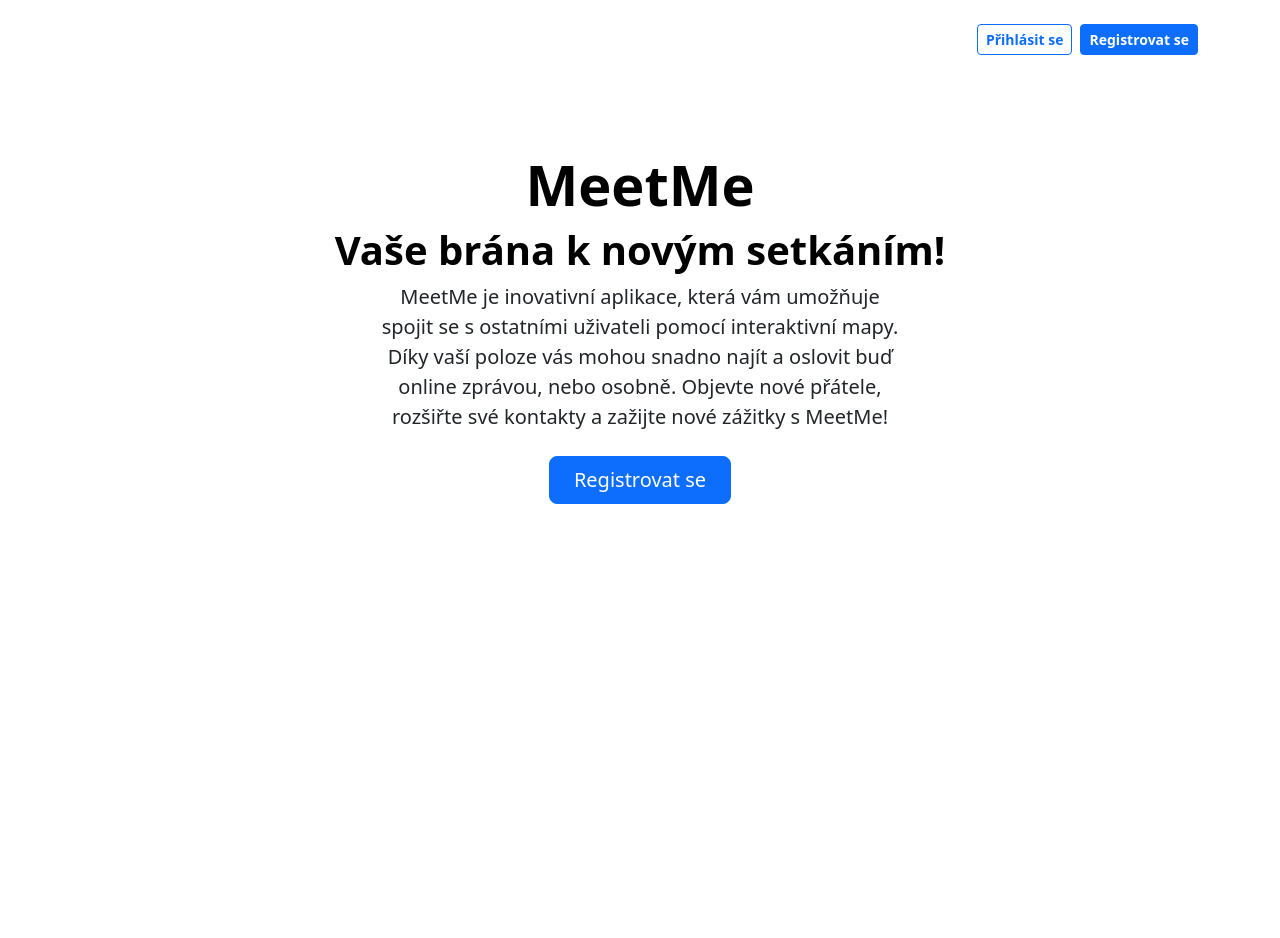
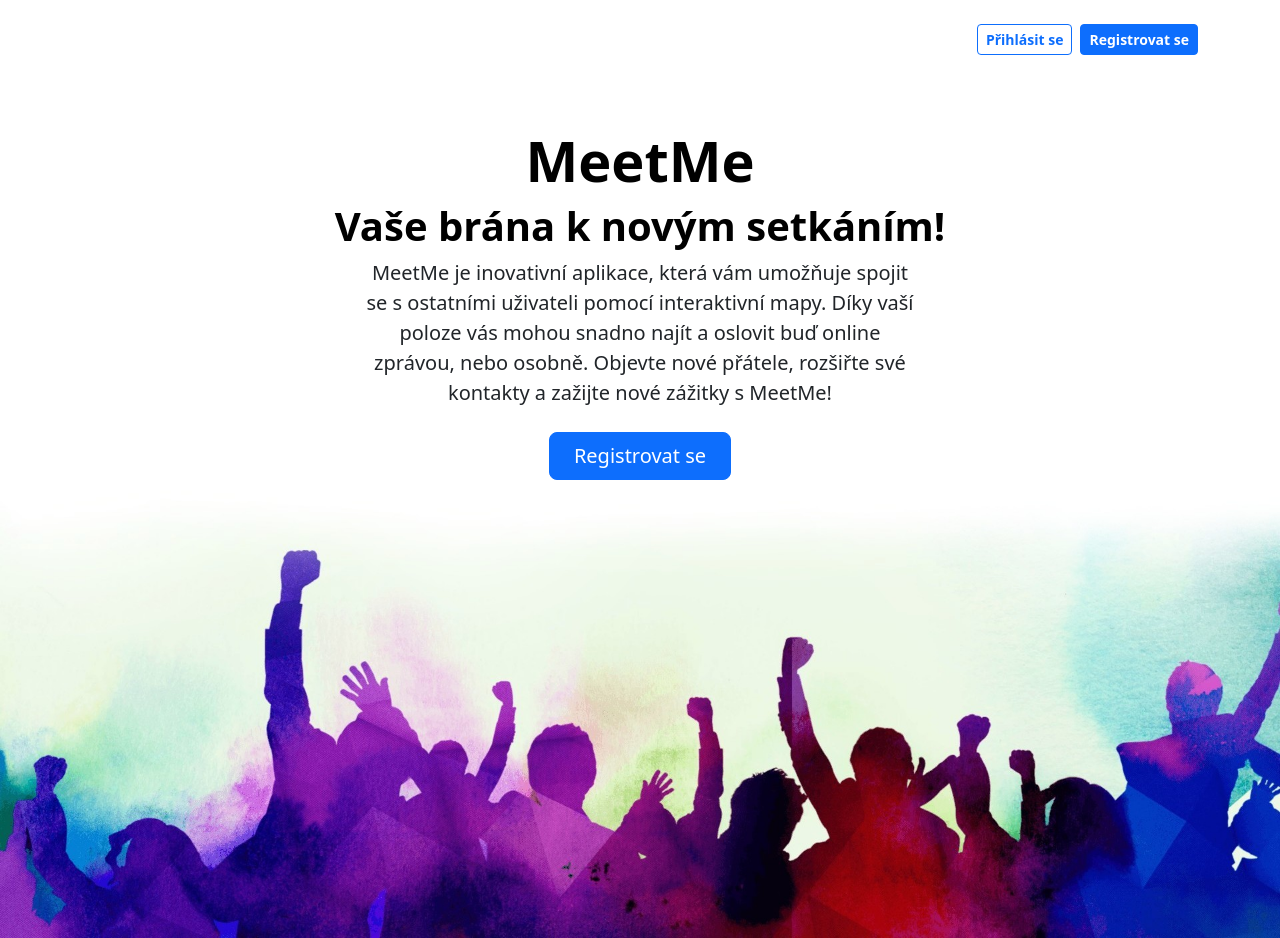
Before and after one commit to filipvrba/meetme, a website built with Vite: page index.html in a window 1280 px wide. Before the commit the page ends 800 px from the top, so only its background shows below. Built offline with nearby package versions, Linux system fonts and the light colour scheme.

Commit message:
add img background

```diff
--- a/src/html/uvod.html
+++ b/src/html/uvod.html
@@ -7,9 +7,9 @@
   </div>
 </header>
 
-<div class="container my-5">
+<div class="container my-5 mb-0">
 
-  <div class="px-4 py-5 my-5 text-center">
+  <div class="pt-4 py-5 my-5 text-center mb-0 pb-0">
     <h1 class="display-4 fw-bold text-body-emphasis">MeetMe</h1>
     <h3 class="display-6 fw-bold text-body-emphasis">Vaše brána k novým setkáním!</h3>
 
@@ -26,5 +26,8 @@
       </div>
     </div>
   </div>
+</div>
 
+<div class="m-0">
+  <img class="img-fluid" src="/jpg/background_03.jpg" alt="People Background">
 </div>
```
Also changed, not shown: public/jpg/background_03.jpg (added), src/css/style.css (line endings or trailing spaces).
